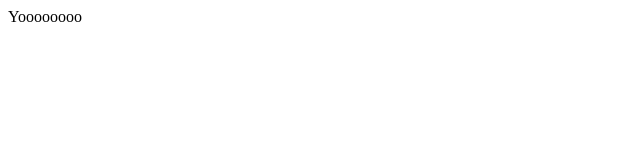
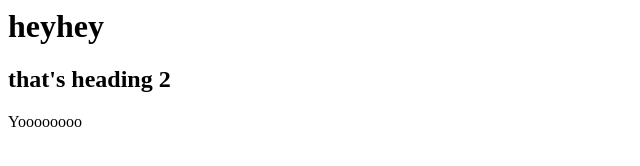
Before and after one commit to cohgal/HON202ResearchProposal, a plain HTML site: page index.html in a window 1280 px wide. Shown: the whole page, without its empty margins (0-640 px from the left). Drawn offline with Linux system fonts and the light colour scheme.

Commit message:
Update index.html
Headings added

```diff
--- a/index.html
+++ b/index.html
@@ -4,6 +4,8 @@
     <title>Demonstration</title>
   </head>
   <body>
+    <h1>heyhey</h1>
+    <h2>that's heading 2</h2>
     <p>Yoooooooo</p>
   </body>
   </html>
```
